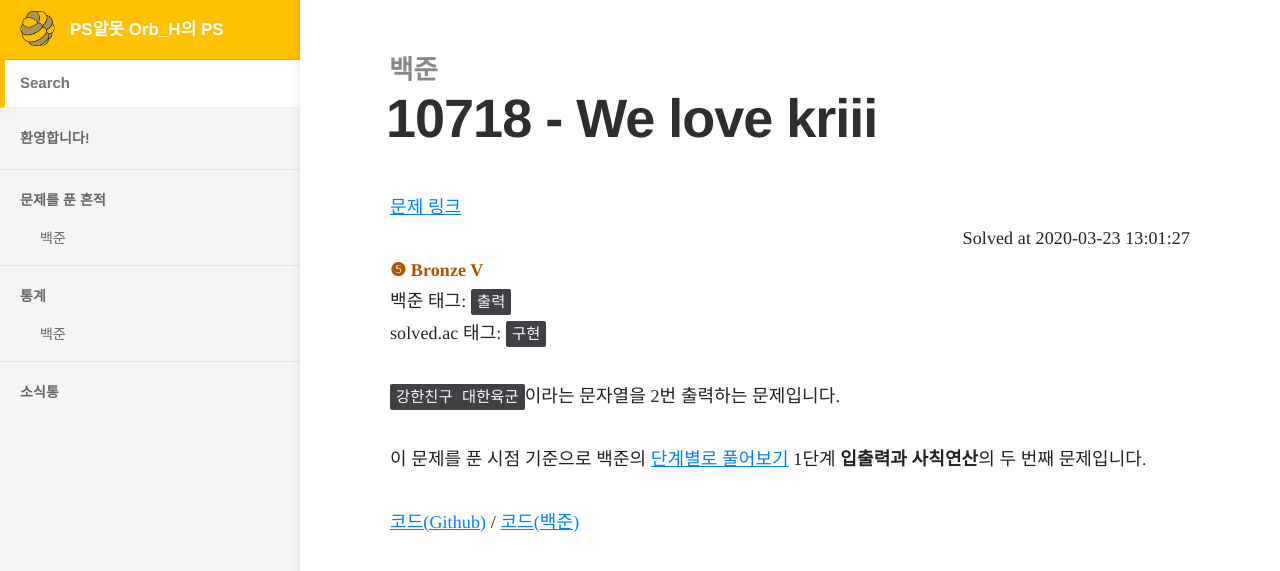
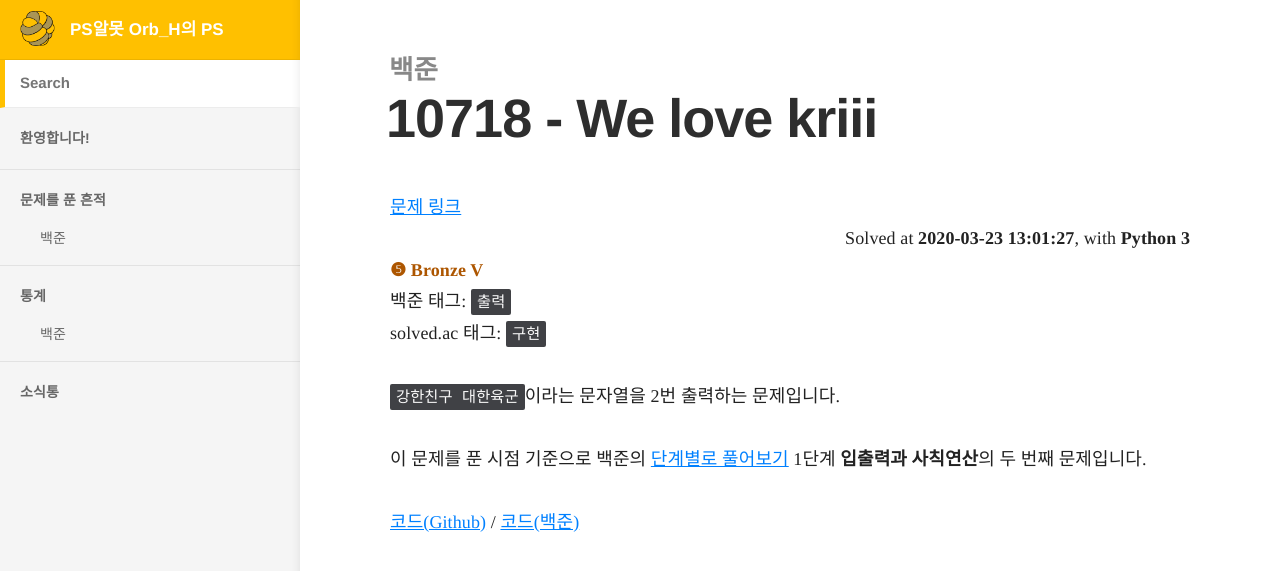
Before and after one commit to Orb-H/nojam, a Jekyll site: the page built from docs/_docs/nojam/10718.md, in a window 1280 px wide. Shown: the top 571 px of the page. Built offline with Jekyll 4.4.1, drawn with Linux system fonts in a browser that asks for light colours.

Commit message:
add language info in nojam doc

```diff
--- a/docs/_layouts/nojam.html
+++ b/docs/_layouts/nojam.html
@@ -3,7 +3,7 @@
 ---
 
 <a href="noj.am/{{ page.solve_num }}">문제 링크</a>
-<div align=right>Solved at {{ page.solve_date | date: "%Y-%m-%d %H:%M:%S" }}</div>
+<div align=right>Solved at <b>{{ page.solve_date | date: "%Y-%m-%d %H:%M:%S" }}</b>, with <b>{{ page.solve_lang.name }}</b></div>
 {% assign rank = page.solve_diff | minus: 1 | divided_by: 5 %}
 {% case rank %}
     {% when 0 %}
```
